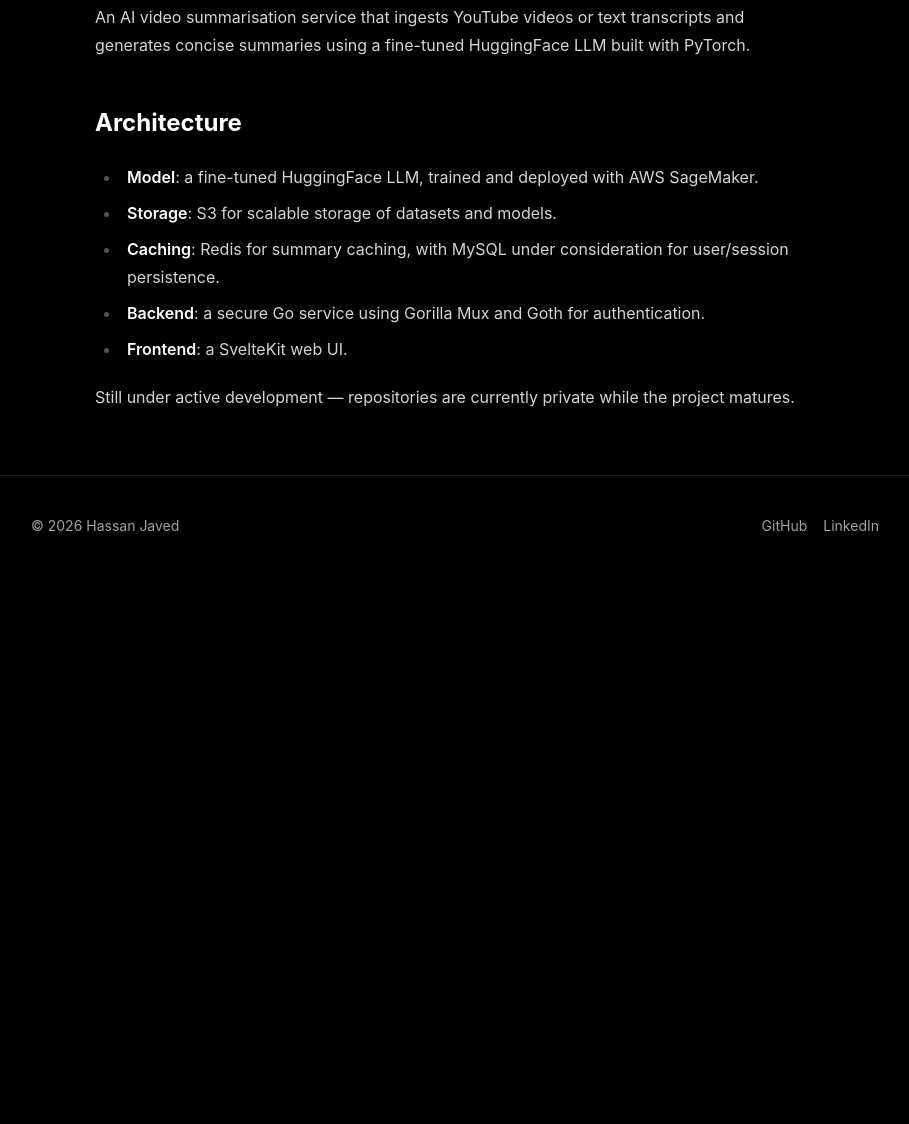
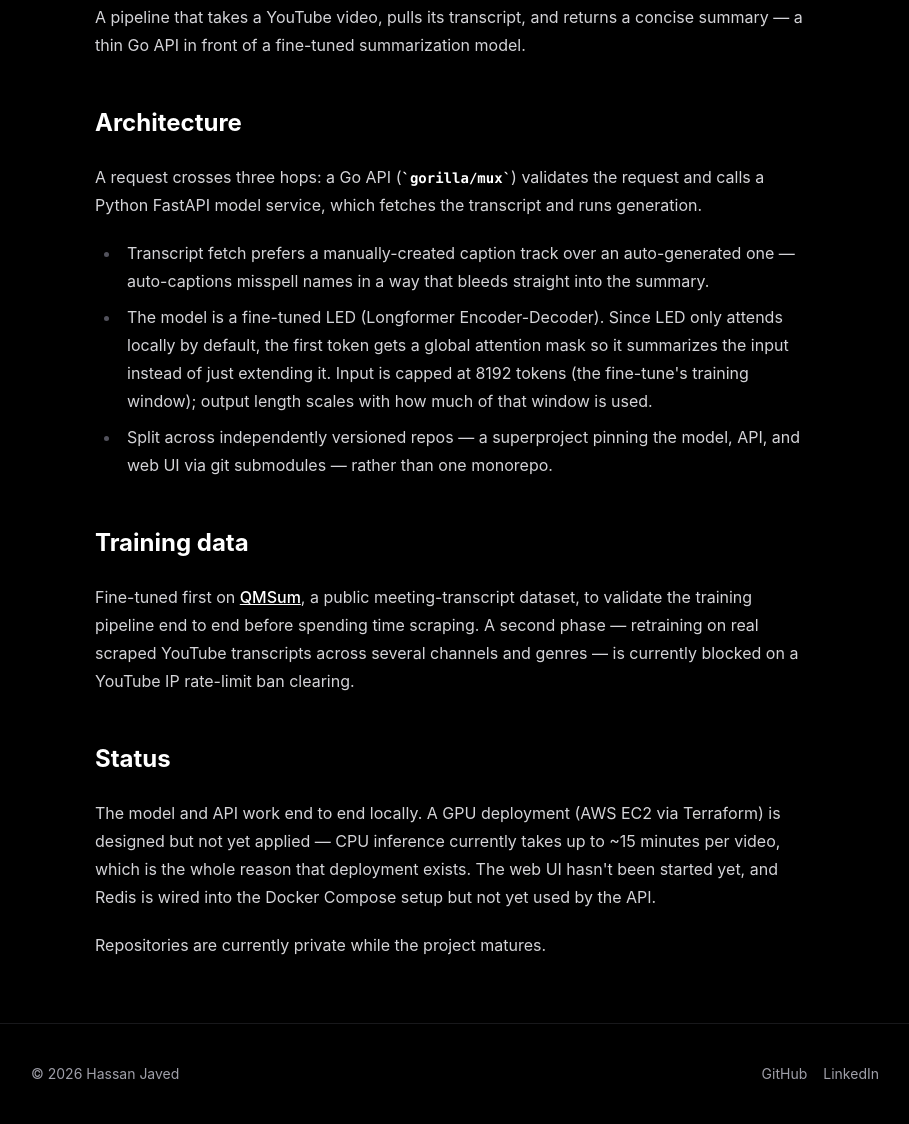
Before and after one commit to divizn/portfolio-site, an Astro site: page /projects/summarizr in a window 1280 px wide. Shown: the part 453-1577 px from the top of the page, without its empty margins (185-1094 px from the left). Before the commit the page ends 1029 px from the top, so only its background shows below. Built offline with nearby package versions, Linux system fonts and the light colour scheme; Astro itself is replaced by a stand-in of ours.

Commit message:
content: rewrite Summarizr description to match real architecture
Previous copy was inaccurate/aspirational (SageMaker, Goth auth,
SvelteKit frontend, S3 storage — none of which reflect the actual
build). Rewritten from an up-to-date architecture writeup: Go
(gorilla/mux) API fronting a Python FastAPI service running a
fine-tuned LED model, split across independently-versioned repos via
git submodules, fine-tuned on QMSum with a second scrape-based
training phase currently blocked on a YouTube IP ban, and a
Terraform-designed (not yet applied) GPU deployment. Status section is
honest about what's actually working (model+API, locally) versus
what's designed-but-unapplied (AWS) or not started (web UI, Redis
caching).

```diff
--- a/src/content/projects/summarizr.mdx
+++ b/src/content/projects/summarizr.mdx
@@ -1,23 +1,44 @@
 ---
 title: "Summarizr"
-description: "AI video summarisation service that turns YouTube videos or transcripts into concise summaries using a fine-tuned LLM."
+description: "Turns a YouTube video's transcript into a concise summary, via a fine-tuned LED model behind a thin Go API."
 date: 2026-08-08
 published: true
 featured: true
-tags: ["python", "pytorch", "huggingface", "go", "sveltekit", "aws"]
+tags: ["go", "python", "fastapi", "pytorch", "terraform", "docker"]
 ---
 
-An AI video summarisation service that ingests YouTube videos or text transcripts and
-generates concise summaries using a fine-tuned HuggingFace LLM built with PyTorch.
+A pipeline that takes a YouTube video, pulls its transcript, and returns a concise
+summary — a thin Go API in front of a fine-tuned summarization model.
 
 ## Architecture
 
-- **Model**: a fine-tuned HuggingFace LLM, trained and deployed with AWS SageMaker.
-- **Storage**: S3 for scalable storage of datasets and models.
-- **Caching**: Redis for summary caching, with MySQL under consideration for user/session
-  persistence.
-- **Backend**: a secure Go service using Gorilla Mux and Goth for authentication.
-- **Frontend**: a SvelteKit web UI.
+A request crosses three hops: a Go API (`gorilla/mux`) validates the request and calls
+a Python FastAPI model service, which fetches the transcript and runs generation.
 
-Still under active development — repositories are currently private while the project
-matures.
+- Transcript fetch prefers a manually-created caption track over an auto-generated one
+  — auto-captions misspell names in a way that bleeds straight into the summary.
+- The model is a fine-tuned LED (Longformer Encoder-Decoder). Since LED only attends
+  locally by default, the first token gets a global attention mask so it summarizes
+  the input instead of just extending it. Input is capped at 8192 tokens (the
+  fine-tune's training window); output length scales with how much of that window is
+  used.
+- Split across independently versioned repos — a superproject pinning the model, API,
+  and web UI via git submodules — rather than one monorepo.
+
+## Training data
+
+Fine-tuned first on [QMSum](https://github.com/Yale-LILY/QMSum), a public
+meeting-transcript dataset, to validate the training pipeline end to end before
+spending time scraping. A second phase — retraining on real scraped YouTube
+transcripts across several channels and genres — is currently blocked on a YouTube
+IP rate-limit ban clearing.
+
+## Status
+
+The model and API work end to end locally. A GPU deployment (AWS EC2 via Terraform)
+is designed but not yet applied — CPU inference currently takes up to ~15 minutes per
+video, which is the whole reason that deployment exists. The web UI hasn't been
+started yet, and Redis is wired into the Docker Compose setup but not yet used by the
+API.
+
+Repositories are currently private while the project matures.
```
